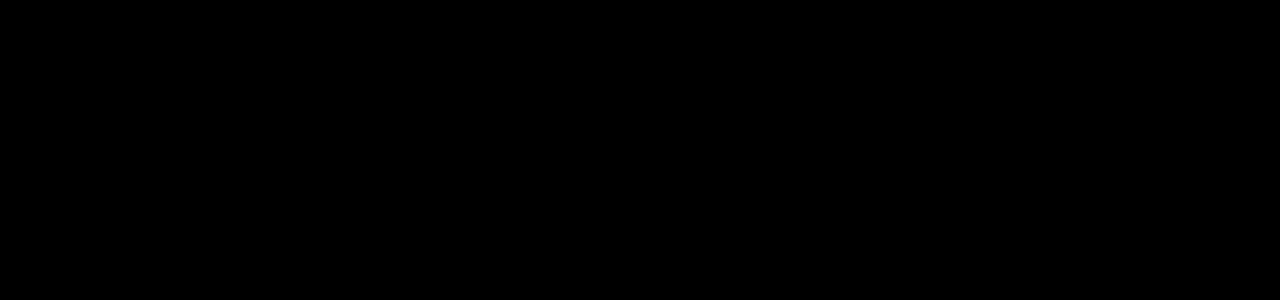
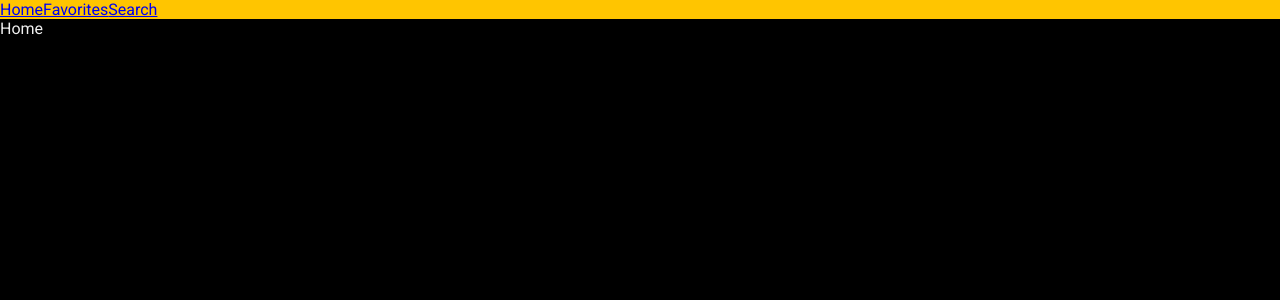
Before and after one commit to BlazejakPiotr/starwars-db, a React (Create React App) app: page / in a window 1280 px wide. Shown: the top 300 px of the page. Built offline with nearby package versions, Linux system fonts and the light colour scheme.

Commit message:
added routing

```diff
--- a/src/App.tsx
+++ b/src/App.tsx
@@ -1,8 +1,18 @@
-import { Home } from "./pages/home-page/Home";
+import { BrowserRouter, Routes, Route } from "react-router-dom";
 import { Navbar } from "./components/navbar/Navbar";
+import { Favorites, Home, Search } from "./pages";
 
 function App() {
-  return <div></div>;
+  return (
+    <BrowserRouter>
+      <Navbar />
+      <Routes>
+        <Route path="/" element={<Home />} />
+        <Route path="favorites" element={<Favorites />} />
+        <Route path="search" element={<Search />} />
+      </Routes>
+    </BrowserRouter>
+  );
 }
 
 export default App;
--- /dev/null
+++ b/src/components/navbar/Navbar.tsx
@@ -0,0 +1,17 @@
+import React from "react";
+import styled from "styled-components";
+import { Link } from "react-router-dom";
+
+export const Navbar = () => {
+  return (
+    <Container>
+      <Link to="/">Home</Link>
+      <Link to="favorites">Favorites</Link>
+      <Link to="search">Search</Link>
+    </Container>
+  );
+};
+
+const Container = styled.div`
+  background-color: #ffc500;
+`;
--- /dev/null
+++ b/src/pages/favorite-page/Favorites.tsx
@@ -0,0 +1,5 @@
+import React from "react";
+
+export const Favorites = () => {
+  return <div>Favorites</div>;
+};
--- /dev/null
+++ b/src/pages/home-page/Home.tsx
@@ -0,0 +1,5 @@
+import React from "react";
+
+export const Home = () => {
+  return <div>Home</div>;
+};
--- /dev/null
+++ b/src/pages/index.ts
@@ -0,0 +1,3 @@
+export * from "./favorite-page/Favorites";
+export * from "./home-page/Home";
+export * from "./search-page/Search";
--- /dev/null
+++ b/src/pages/search-page/Search.tsx
@@ -0,0 +1,5 @@
+import React from "react";
+
+export const Search = () => {
+  return <div>Search</div>;
+};
```
